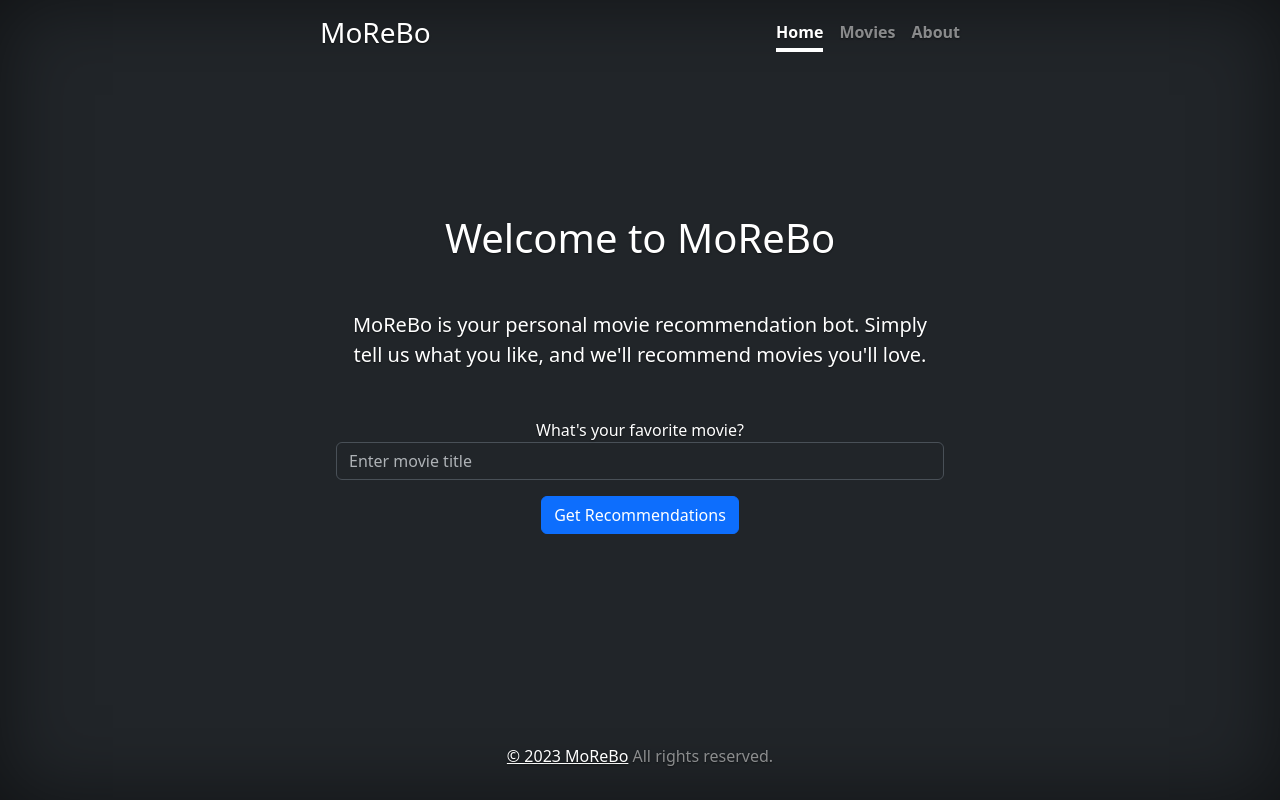
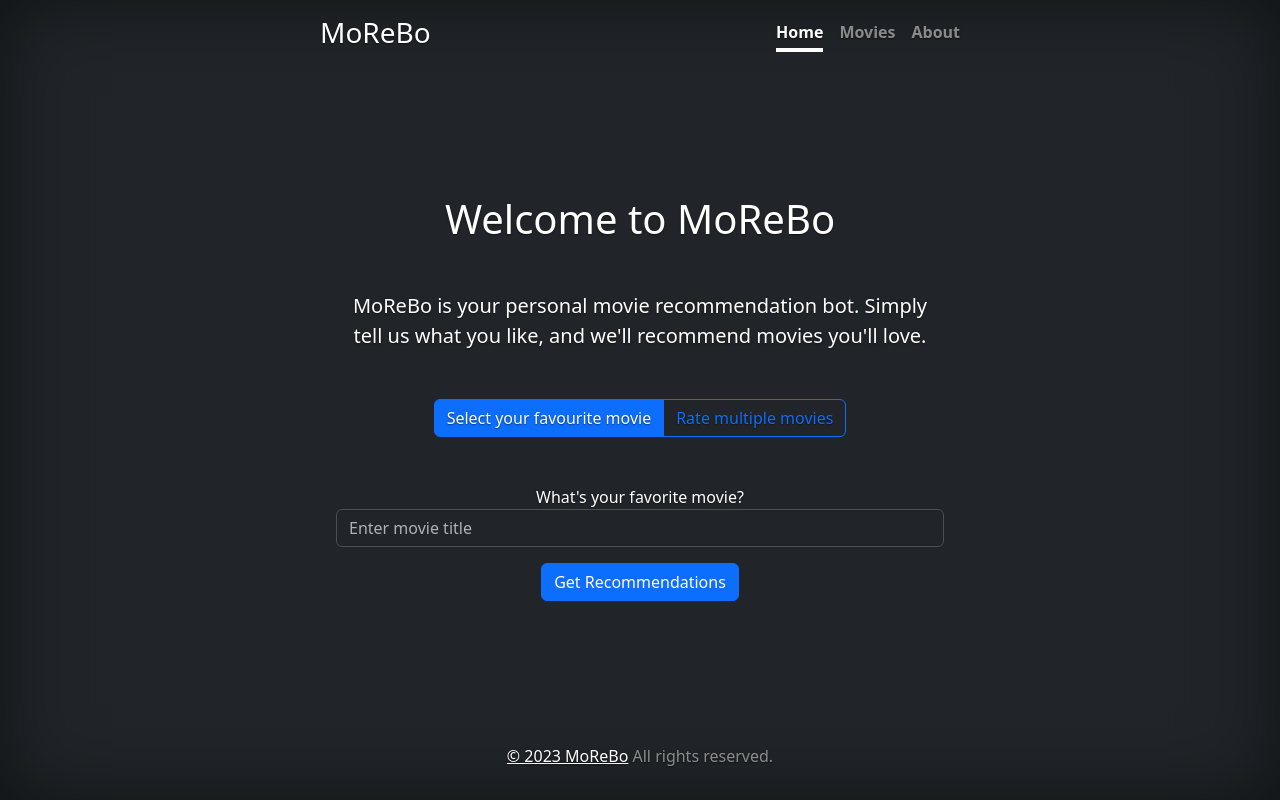
Before and after one commit to FabioArdi/morebo, a Flask app: page / in a window 1280 px wide. Run offline with Flask 3, Linux system fonts and the light colour scheme.

Commit message:
Carousel input in progress

```diff
--- a/web/templates/index.html
+++ b/web/templates/index.html
@@ -2,14 +2,60 @@
 {% set active_page = "index" %}
 {% block title %}Home{% endblock %}
 {% block content %}
+<style>
+  .carousel-item {
+    transition: transform .5s ease-in-out;
+  }
+</style>
 <h1 class="text-center mb-5">Welcome to MoReBo</h1>
 <p class="lead text-center mb-5">MoReBo is your personal movie recommendation bot. Simply tell us what you like, and
   we'll recommend movies you'll love.</p>
-<form class="mb-5">
-  <div class="form-group">
-    <label for="movieInput">What's your favorite movie?</label>
-    <input type="text" class="form-control" id="movieInput" placeholder="Enter movie title">
+
+<div class="btn-group" role="group">
+  <input type="radio" class="btn-check" name="btnradio1" id="btnradio1" checked onclick="slide()">
+  <label class="btn btn-outline-primary" for="btnradio1">Select your favourite movie</label>
+  <input type="radio" class="btn-check" name="btnradio2" id="btnradio2" onclick="slide()">
+  <label class="btn btn-outline-primary" for="btnradio2">Rate multiple movies</label>
+</div>
+<div id="formCarousel" class="carousel slide" data-bs-interval="false">
+  <div class="carousel-inner">
+    <div class="carousel-item active">
+      <form class="mt-5">
+        <div class="form-group">
+          <label for="movieInput">What's your favorite movie?</label>
+          <input type="text" class="form-control" id="movieInput" placeholder="Enter movie title">
+        </div>
+        <button type="submit" class="btn btn-primary mt-3">Get Recommendations</button>
+      </form>
+    </div>
+    <div class="carousel-item">
+      <form class="mt-5">
+        <div class="form-group">
+          <label for="movieInput">What's your favorite movie?</label>
+          <input type="text" class="form-control" id="movieInput" placeholder="Enter movie title">
+        </div>
+        <button type="submit" class="btn btn-primary mt-3">Get Recommendations</button>
+      </form>
+    </div>
   </div>
-  <button type="submit" class="btn btn-primary mt-3">Get Recommendations</button>
-</form>
+</div>
+
+<script src="https://cdn.jsdelivr.net/npm/bootstrap@5.3.0-alpha3/dist/js/bootstrap.bundle.min.js"
+  integrity="sha384-ENjdO4Dr2bkBIFxQpeoTz1HIcje39Wm4jDKdf19U8gI4ddQ3GYNS7NTKfAdVQSZe" crossorigin="anonymous"></script>
+<script>
+  var formCarousel = document.querySelector('#formCarousel')
+  var carousel = new bootstrap.Carousel(formCarousel)
+  var slideIndex = 0
+
+  function slide() {
+    console.log('Sliding from ' + slideIndex + '...')
+    if (slideIndex == 0) {
+      carousel.to(1)
+      slideIndex = 1
+    } else {
+      carousel.to(0)
+      slideIndex = 0
+    }
+  }
+</script>
 {% endblock %}
```
